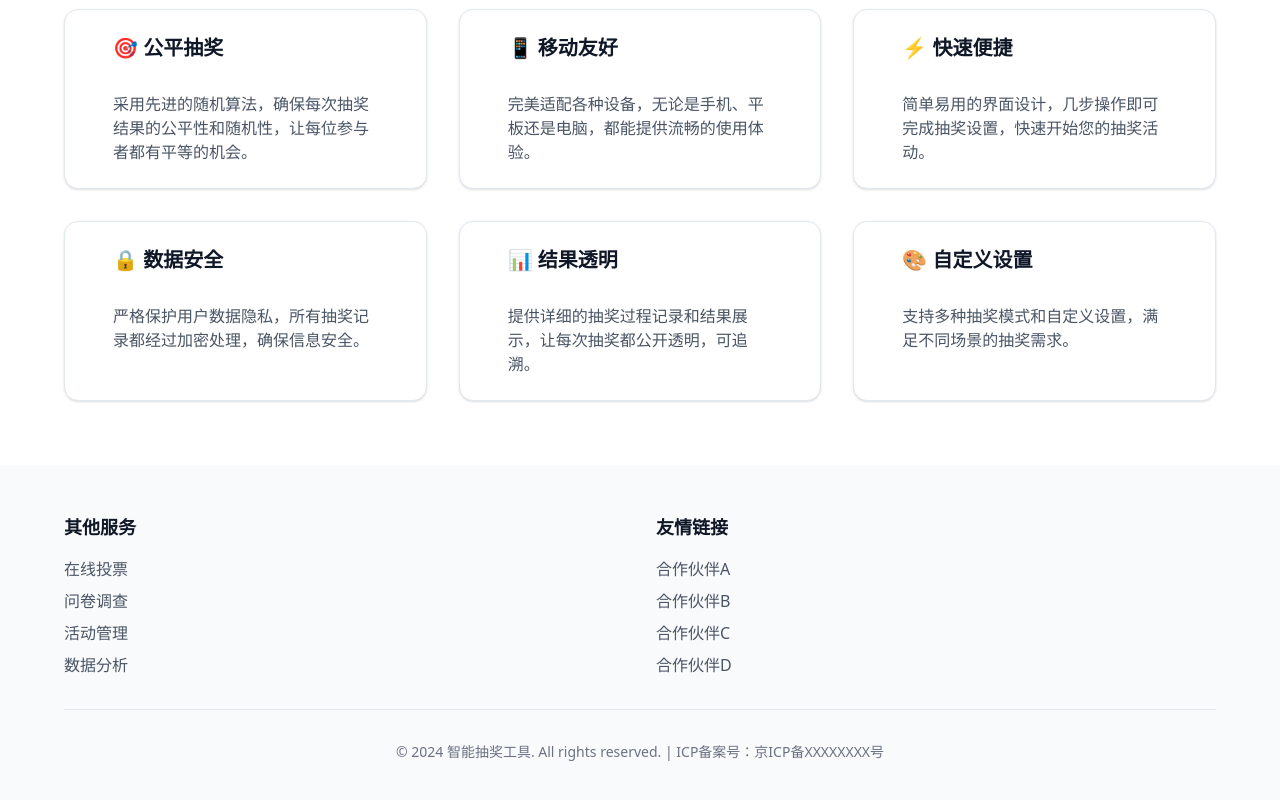
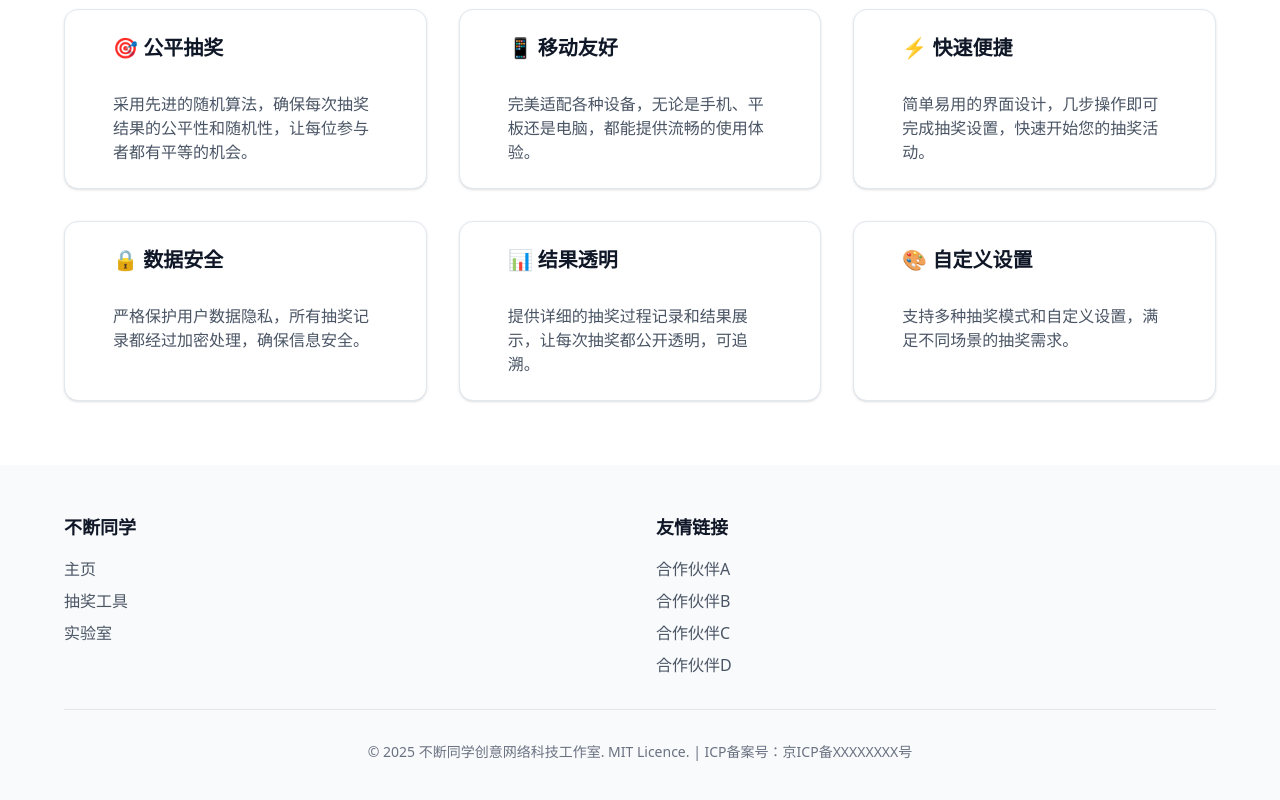
Before and after one commit to buduan/Lottery-Tool-Frontend, a Vue app: page / in a window 1280 px wide. Shown: the part 623-1423 px from the top of the page. Built offline with nearby package versions, Linux system fonts and the light colour scheme.

Commit message:
docs(Home): 更新页面标题和链接内容

```diff
--- a/src/views/Home.vue
+++ b/src/views/Home.vue
@@ -142,12 +142,11 @@
         <div class="grid grid-cols-1 md:grid-cols-2 gap-8 mb-8">
           <!-- 其他服务 -->
           <div>
-            <h3 class="text-lg font-semibold text-gray-900 mb-4">其他服务</h3>
+            <h3 class="text-lg font-semibold text-gray-900 mb-4">不断同学</h3>
             <ul class="space-y-2">
-              <li><a href="#" class="text-gray-600 hover:text-blue-600 transition-colors">在线投票</a></li>
-              <li><a href="#" class="text-gray-600 hover:text-blue-600 transition-colors">问卷调查</a></li>
-              <li><a href="#" class="text-gray-600 hover:text-blue-600 transition-colors">活动管理</a></li>
-              <li><a href="#" class="text-gray-600 hover:text-blue-600 transition-colors">数据分析</a></li>
+              <li><a href="#" class="text-gray-600 hover:text-blue-600 transition-colors">主页</a></li>
+              <li><a href="#" class="text-gray-600 hover:text-blue-600 transition-colors">抽奖工具</a></li>
+              <li><a href="#" class="text-gray-600 hover:text-blue-600 transition-colors">实验室</a></li>
             </ul>
           </div>
 
@@ -166,7 +165,7 @@
         <!-- ICP备案号 -->
         <div class="border-t border-gray-200 pt-8 text-center">
           <p class="text-gray-500 text-sm">
-            © 2024 智能抽奖工具. All rights reserved. |
+            © 2025 不断同学创意网络科技工作室. MIT Licence. |
             <a href="#" class="hover:text-blue-600 transition-colors">ICP备案号：京ICP备XXXXXXXX号</a>
           </p>
         </div>
```
